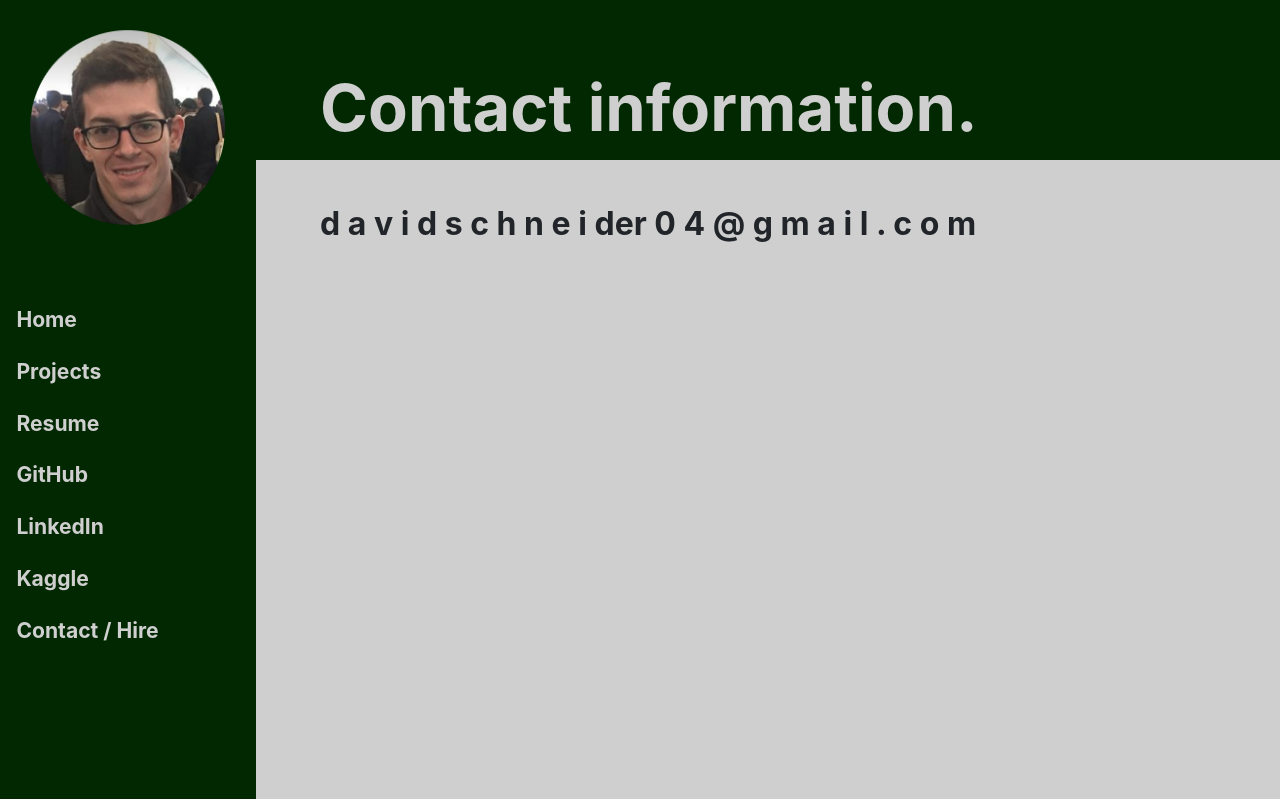
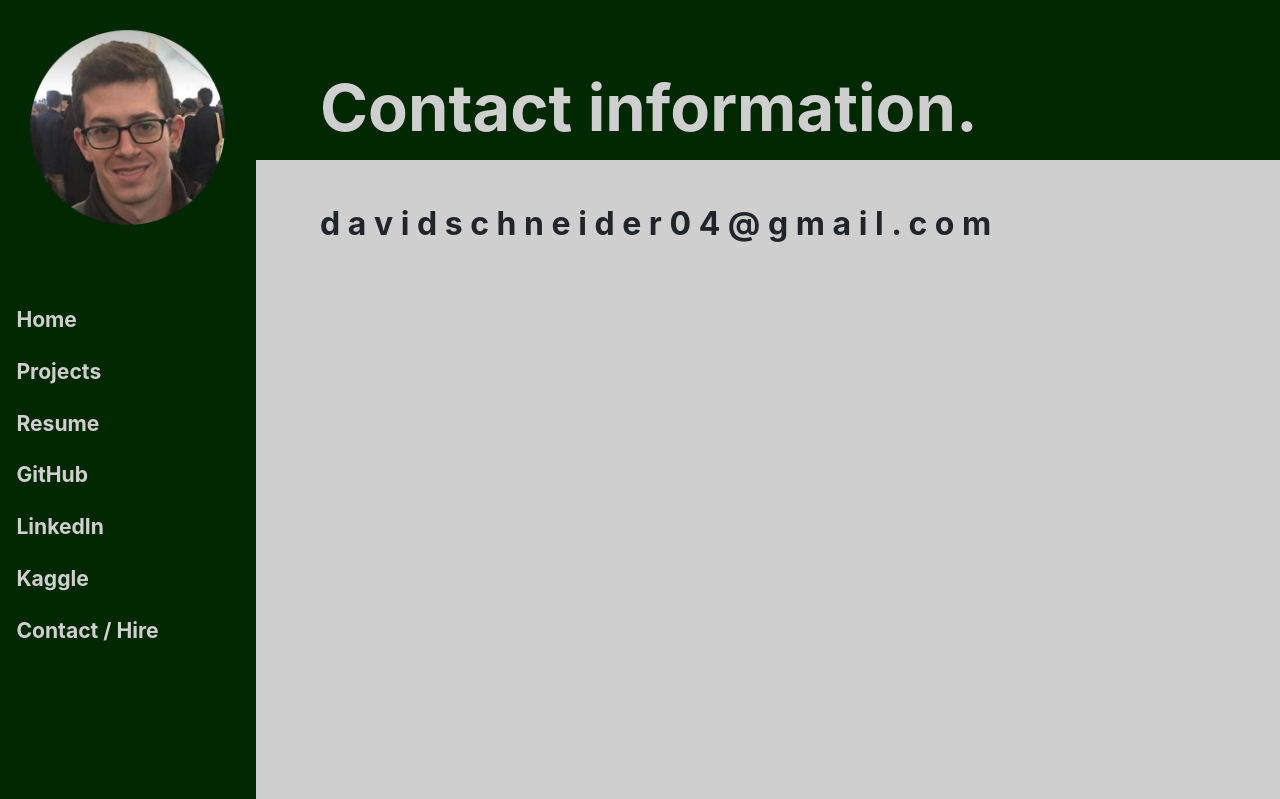
Before and after one commit to davidschneider04/PersonalSite, a Django app: page /contact/ in a window 1280 px wide. Shown: the top 799 px of the page. Run offline with Django 3.2, Linux system fonts and the light colour scheme; some libraries are stand-ins or nearby versions.

Commit message:
contact info3

```diff
--- a/dsp/templates/dsp/contact.html
+++ b/dsp/templates/dsp/contact.html
@@ -32,7 +32,9 @@
         <span>n</span>
         <span>e</span>
         <span>i</span>
-        <span>der</span>
+        <span>d</span>
+        <span>e</span>
+        <span>r</span>
         <span>0</span>
         <span>4</span>
         <span>@</span>
```
